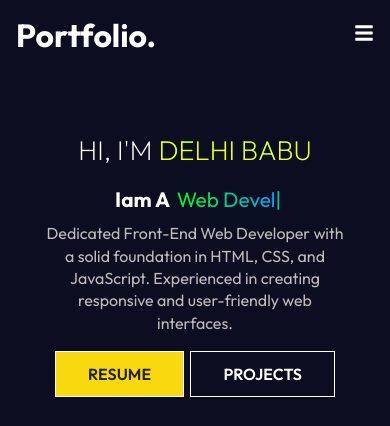
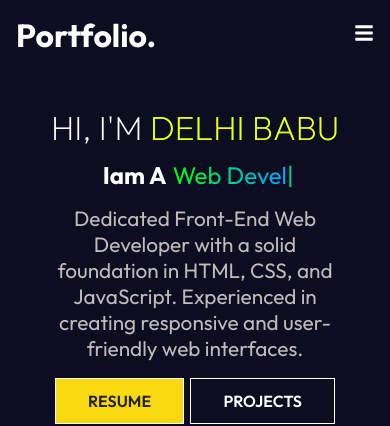
Before and after one commit to Delhibabu7172/Personal-Portfolio, a React (Create React App) app: page / in a window 390 px wide. Shown: the top 426 px of the page. Built offline with nearby package versions, Linux system fonts and the light colour scheme; a web font is replaced by a local one.

Commit message:
hero page updated

```diff
--- a/src/Components/Heroimg.css
+++ b/src/Components/Heroimg.css
@@ -85,23 +85,23 @@ color: transparent;
         height: 300px;
     }
     .text-style h2{
-        font-size: 1.3rem;
-padding:0 .4rem;
+        font-size: 1.5rem;
+       padding:0 .4rem;
     }
     span{
-        font-size: 1.3rem;
+        font-size: 1.5rem;
     }
     .main-heading .media-style{
-        font-size: 1.7rem;
+        font-size: 2.1rem;
     }
     .content .description p{
-margin-top: -25px;
-  line-height: 1.4;
-  font-size: 1rem;
+margin-top: -20px;
+  /* line-height: 1.4; */
+  font-size: 1.3rem;
     }
     .main-heading p{
-        font-size: 1.7rem;
-        margin-bottom: -17px;
+        font-size:2.1rem;
+        margin-bottom: -25px;
     }
     .hero .right-side{
          display: block;
```
